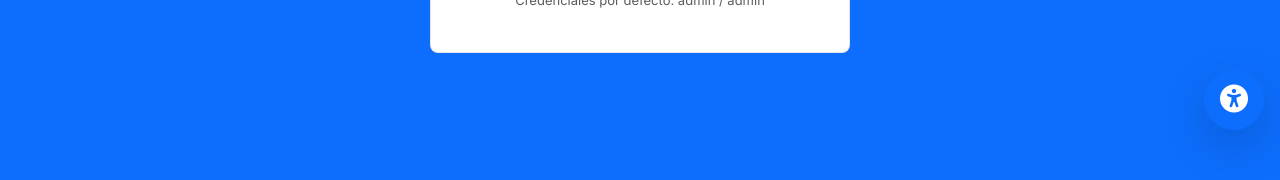
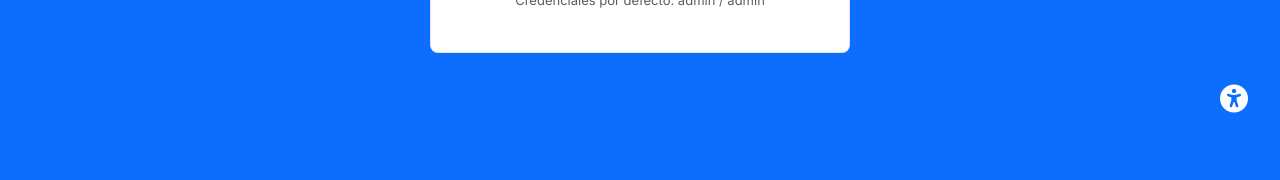
Before and after one commit to ronny07h/cafeteria-front-render, a React (Vite) app: page /login in a window 1280 px wide. Shown: the part 654-834 px from the top of the page. Built offline with nearby package versions, Linux system fonts and the light colour scheme; no server answers.

Commit message:
Fix dark mode consistency in News section and remove all shadows globally

```diff
--- a/src/index.css
+++ b/src/index.css
@@ -12,6 +12,14 @@
   --info-color: #0dcaf0;
   --light-color: #f8f9fa;
   --dark-color: #212529;
+}
+
+/* Override Bootstrap Shadows */
+.shadow,
+.shadow-sm,
+.shadow-lg,
+.shadow-none {
+  box-shadow: none !important;
 }
 
 * {
@@ -222,6 +230,18 @@ h6 {
   filter: invert(1) grayscale(100%) brightness(200%);
 }
 
+[data-bs-theme="dark"] .bg-white {
+  background-color: #1e1e1e !important;
+}
+
+[data-bs-theme="dark"] .text-muted {
+  color: #aaa !important;
+}
+
+[data-bs-theme="dark"] .border-0 {
+  border: 1px solid #333 !important;
+}
+
 /* Animations */
 @keyframes fadeIn {
   from {
--- a/src/pages/News.jsx
+++ b/src/pages/News.jsx
@@ -67,8 +67,8 @@ const News = () => {
                       : news.content}
                   </p>
                 </div>
-                <div className="card-footer bg-white border-0">
-                  <small className="text-muted">
+                <div className="card-footer border-0">
+                  <small>
                     Publicado el{" "}
                     {new Date(news.publicationDate).toLocaleDateString()}
                   </small>
```
